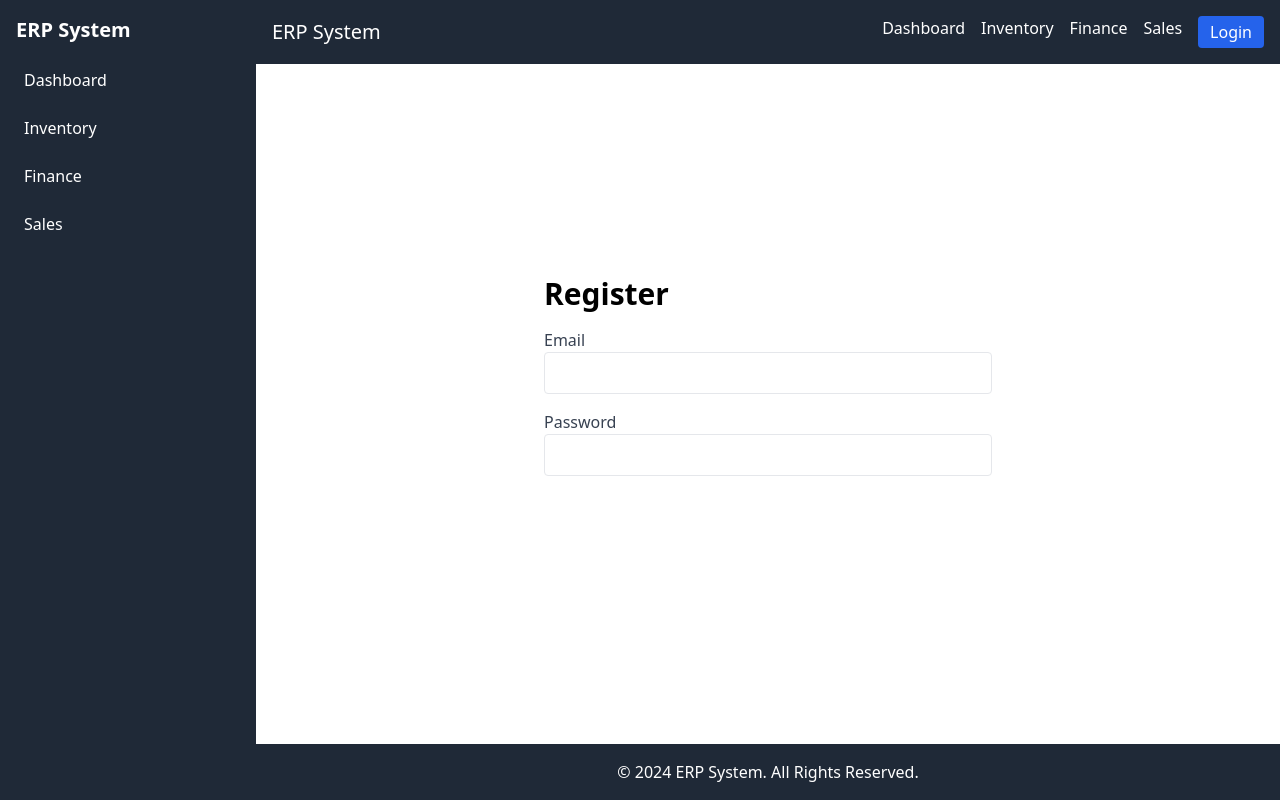
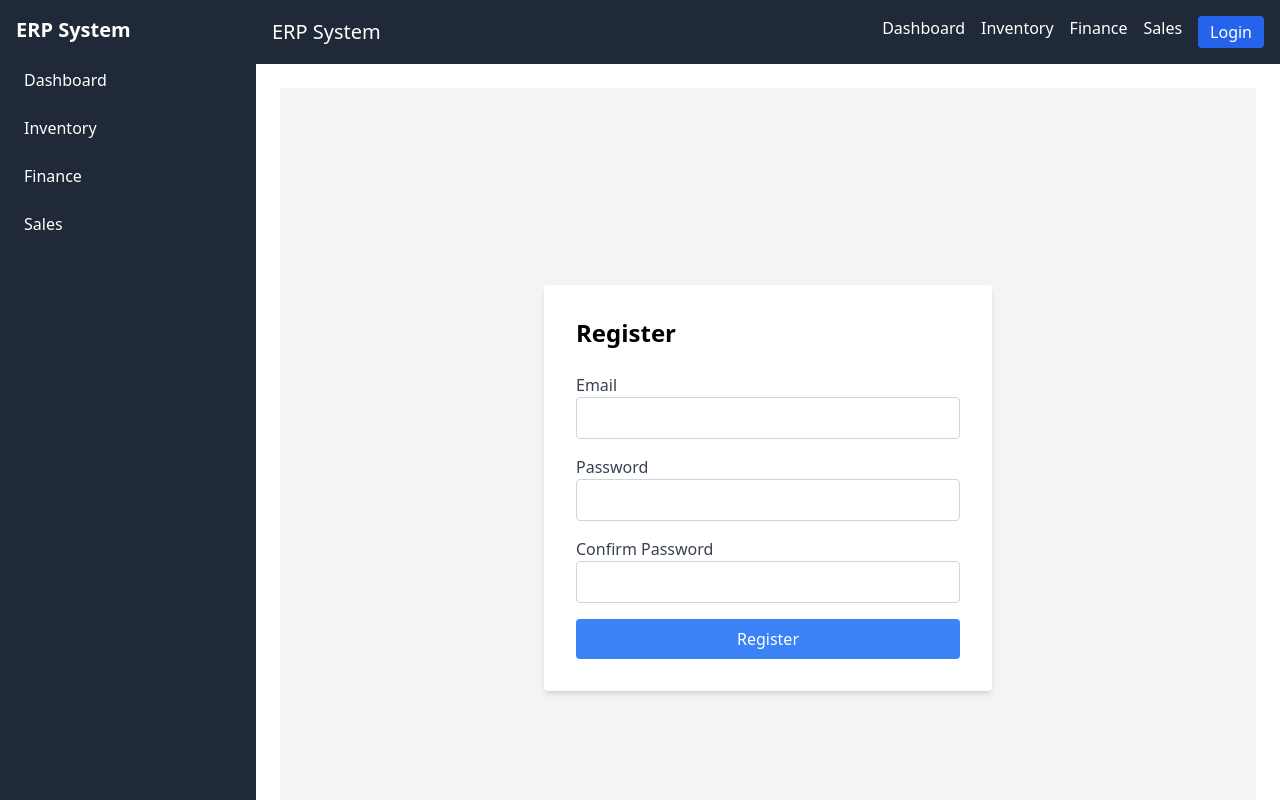
Before and after one commit to AshrafSayed2202/sprints-erp, a React (Create React App) app: page /register in a window 1280 px wide. Shown: the top 800 px of the page. Built offline with nearby package versions, Linux system fonts and the light colour scheme.

Commit message:
Implement Formik in Login and Register pages

```diff
--- a/package.json
+++ b/package.json
@@ -6,11 +6,13 @@
     "@testing-library/jest-dom": "^5.17.0",
     "@testing-library/react": "^13.4.0",
     "@testing-library/user-event": "^13.5.0",
+    "formik": "^2.4.6",
     "react": "^18.3.1",
     "react-dom": "^18.3.1",
     "react-router-dom": "^6.26.1",
     "react-scripts": "5.0.1",
-    "web-vitals": "^2.1.4"
+    "web-vitals": "^2.1.4",
+    "yup": "^1.4.0"
   },
   "scripts": {
     "start": "react-scripts start",
--- a/src/App.js
+++ b/src/App.js
@@ -10,7 +10,7 @@ import SalesPage from './pages/SalesPage';
 import LoginPage from './pages/LoginPage';
 import RegisterPage from './pages/RegisterPage';
 import ProtectedRoute from './components/common/ProtectedRoute';
-import { AuthProvider } from './contexts/AuthContext'; // Import the AuthProvider
+import { AuthProvider } from './contexts/AuthContext';
 const App = () => {
   return (
     <AuthProvider>
@@ -19,7 +19,7 @@ const App = () => {
           <Sidebar />
           <div className="flex-1 justify-between flex flex-col">
             <Navbar />
-            <main className="p-6">
+            <main className="p-6 h-full">
               <Routes>
                 <Route path="/login" element={<LoginPage />} />
                 <Route path="/register" element={<RegisterPage />} />
--- a/src/pages/LoginPage.jsx
+++ b/src/pages/LoginPage.jsx
@@ -1,46 +1,69 @@
-import React, { useContext, useState } from 'react';
+import React from 'react';
+import { Formik, Form, Field, ErrorMessage } from 'formik';
+import * as Yup from 'yup';
+import { useNavigate } from 'react-router-dom';
 import AuthContext from '../contexts/AuthContext';
 
 const LoginPage = () => {
-    const [email, setEmail] = useState('');
-    const [password, setPassword] = useState('');
-    const { login } = useContext(AuthContext);
+    const { login } = React.useContext(AuthContext);
+    const navigate = useNavigate();
 
-    const handleSubmit = (e) => {
-        e.preventDefault();
-        // Mock login function
-        login({ email });
+    const initialValues = {
+        email: '',
+        password: '',
+    };
+
+    const validationSchema = Yup.object({
+        email: Yup.string().email('Invalid email address').required('Required'),
+        password: Yup.string().min(6, 'Password must be at least 6 characters').required('Required'),
+    });
+
+    const handleSubmit = (values) => {
+        // Simulate authentication
+        const userData = { email: values.email }; // Replace with actual authentication logic
+        login(userData);
+        navigate('/dashboard');
     };
 
     return (
-        <div className="max-w-md mx-auto mt-10">
-            <h1 className="text-3xl font-bold mb-4">Login</h1>
-            <form onSubmit={handleSubmit}>
+        <div className="flex justify-center items-center h-full">
+            <div className="w-full max-w-md p-8 bg-white shadow-md rounded">
+                <h2 className="text-2xl font-bold mb-6">Login</h2>
+                <Formik
+                    initialValues={initialValues}
+                    validationSchema={validationSchema}
+                    onSubmit={handleSubmit}
+                >
+                    <Form>
                         <div className="mb-4">
-                    <label className="block text-gray-700">Email</label>
-                    <input
+                            <label htmlFor="email" className="block text-gray-700">Email</label>
+                            <Field
                                 type="email"
-                        className="w-full px-3 py-2 border rounded"
-                        value={email}
-                        onChange={(e) => setEmail(e.target.value)}
+                                id="email"
+                                name="email"
+                                className="w-full p-2 border border-gray-300 rounded"
                             />
+                            <ErrorMessage name="email" component="div" className="text-red-500 text-sm" />
                         </div>
                         <div className="mb-4">
-                    <label className="block text-gray-700">Password</label>
-                    <input
+                            <label htmlFor="password" className="block text-gray-700">Password</label>
+                            <Field
                                 type="password"
-                        className="w-full px-3 py-2 border rounded"
-                        value={password}
-                        onChange={(e) => setPassword(e.target.value)}
+                                id="password"
+                                name="password"
+                                className="w-full p-2 border border-gray-300 rounded"
                             />
+                            <ErrorMessage name="password" component="div" className="text-red-500 text-sm" />
                         </div>
                         <button
                             type="submit"
-                    className="bg-primary text-white px-4 py-2 rounded"
+                            className="w-full bg-blue-500 text-white p-2 rounded hover:bg-blue-600"
                         >
                             Login
                         </button>
-            </form>
+                    </Form>
+                </Formik>
+            </div>
         </div>
     );
 };
--- a/src/pages/RegisterPage.jsx
+++ b/src/pages/RegisterPage.jsx
@@ -1,46 +1,83 @@
-import React, { useContext, useState } from 'react';
+import React from 'react';
+import { Formik, Form, Field, ErrorMessage } from 'formik';
+import * as Yup from 'yup';
+import { useNavigate } from 'react-router-dom';
 import AuthContext from '../contexts/AuthContext';
 
 const RegisterPage = () => {
-    const [email, setEmail] = useState('');
-    const [password, setPassword] = useState('');
-    const { login } = useContext(AuthContext);
+    const { login } = React.useContext(AuthContext);
+    const navigate = useNavigate();
 
-    const handleSubmit = (e) => {
-        e.preventDefault();
-        // Mock registration function
-        login({ email });
+    const initialValues = {
+        email: '',
+        password: '',
+        confirmPassword: '',
+    };
+
+    const validationSchema = Yup.object({
+        email: Yup.string().email('Invalid email address').required('Required'),
+        password: Yup.string().min(6, 'Password must be at least 6 characters').required('Required'),
+        confirmPassword: Yup.string()
+            .oneOf([Yup.ref('password'), null], 'Passwords must match')
+            .required('Required'),
+    });
+
+    const handleSubmit = (values) => {
+        // Simulate user registration
+        const userData = { email: values.email }; // Replace with actual registration logic
+        login(userData);
+        navigate('/dashboard');
     };
 
     return (
-        <div className="max-w-md mx-auto mt-10">
-            <h1 className="text-3xl font-bold mb-4">Register</h1>
-            <form onSubmit={handleSubmit}>
+        <div className="flex justify-center items-center min-h-screen bg-gray-100">
+            <div className="w-full max-w-md p-8 bg-white shadow-md rounded">
+                <h2 className="text-2xl font-bold mb-6">Register</h2>
+                <Formik
+                    initialValues={initialValues}
+                    validationSchema={validationSchema}
+                    onSubmit={handleSubmit}
+                >
+                    <Form>
                         <div className="mb-4">
-                    <label className="block text-gray-700">Email</label>
-                    <input
+                            <label htmlFor="email" className="block text-gray-700">Email</label>
+                            <Field
                                 type="email"
-                        className="w-full px-3 py-2 border rounded"
-                        value={email}
-                        onChange={(e) => setEmail(e.target.value)}
+                                id="email"
+                                name="email"
+                                className="w-full p-2 border border-gray-300 rounded"
                             />
+                            <ErrorMessage name="email" component="div" className="text-red-500 text-sm" />
                         </div>
                         <div className="mb-4">
-                    <label className="block text-gray-700">Password</label>
-                    <input
+                            <label htmlFor="password" className="block text-gray-700">Password</label>
+                            <Field
                                 type="password"
-                        className="w-full px-3 py-2 border rounded"
-                        value={password}
-                        onChange={(e) => setPassword(e.target.value)}
+                                id="password"
+                                name="password"
+                                className="w-full p-2 border border-gray-300 rounded"
                             />
+                            <ErrorMessage name="password" component="div" className="text-red-500 text-sm" />
+                        </div>
+                        <div className="mb-4">
+                            <label htmlFor="confirmPassword" className="block text-gray-700">Confirm Password</label>
+                            <Field
+                                type="password"
+                                id="confirmPassword"
+                                name="confirmPassword"
+                                className="w-full p-2 border border-gray-300 rounded"
+                            />
+                            <ErrorMessage name="confirmPassword" component="div" className="text-red-500 text-sm" />
                         </div>
                         <button
                             type="submit"
-                    className="bg-primary text-white px-4 py-2 rounded"
+                            className="w-full bg-blue-500 text-white p-2 rounded hover:bg-blue-600"
                         >
                             Register
                         </button>
-            </form>
+                    </Form>
+                </Formik>
+            </div>
         </div>
     );
 };
```
Also changed, not shown: 1 other file (tests, documents, lock files or other folders). Lines whose indentation alone changed are shown as unchanged.
